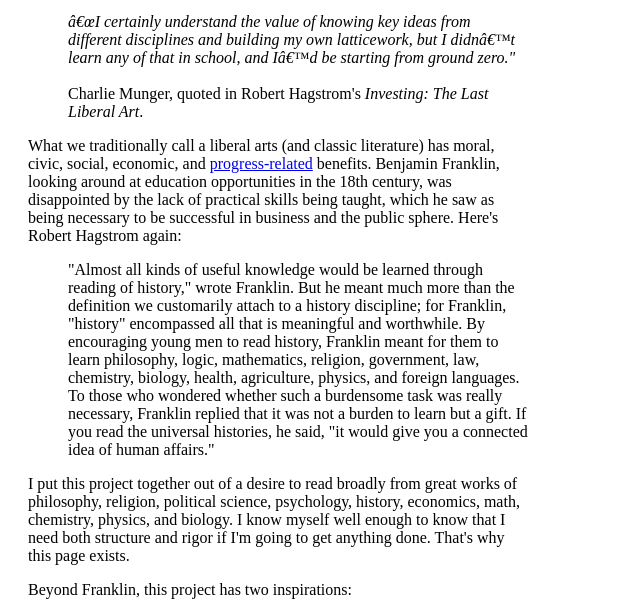
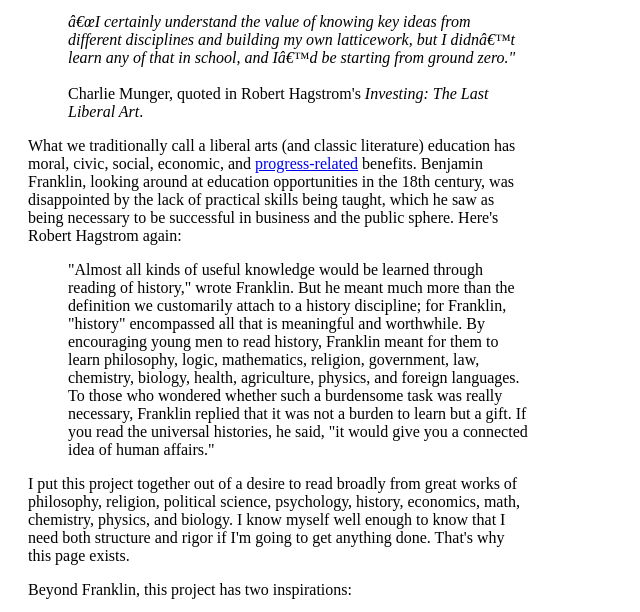
Before and after one commit to tommycollison/tommycollison.github.io, a plain HTML site: page greatbooks.html in a window 1280 px wide. Shown: the part 163-775 px from the top of the page, without its empty margins (0-640 px from the left). Drawn offline with Linux system fonts and the light colour scheme.

Commit message:
accidentally a word

```diff
--- a/greatbooks.html
+++ b/greatbooks.html
@@ -17,7 +17,7 @@
         Charlie Munger, quoted in Robert Hagstrom's <em>Investing: The Last Liberal Art</em>.</p>
 </div>
 
-<p>What we traditionally call a liberal arts (and classic literature) has moral, civic, social, economic, and <a href="https://www.theatlantic.com/science/archive/2019/07/we-need-new-science-progress/594946/">progress-related</a> benefits. Benjamin Franklin, looking around at education opportunities in the 18th century, was disappointed by the lack of practical skills being taught, which he saw as being necessary to be successful in business and the public sphere. Here's Robert Hagstrom again:</p>
+<p>What we traditionally call a liberal arts (and classic literature) education has moral, civic, social, economic, and <a href="https://www.theatlantic.com/science/archive/2019/07/we-need-new-science-progress/594946/">progress-related</a> benefits. Benjamin Franklin, looking around at education opportunities in the 18th century, was disappointed by the lack of practical skills being taught, which he saw as being necessary to be successful in business and the public sphere. Here's Robert Hagstrom again:</p>
 
 <div id="blockquote">
     "Almost all kinds of useful knowledge would be learned through reading of history," wrote Franklin. But he meant much more than the definition we customarily attach to a history discipline; for Franklin, "history" encompassed all that is meaningful and worthwhile. By encouraging young men to read history, Franklin meant for them to learn philosophy, logic, mathematics, religion, government, law, chemistry, biology, health, agriculture, physics, and foreign languages. To those who wondered whether such a burdensome task was really necessary, Franklin replied that it was not a burden to learn but a gift. If you read the universal histories, he said, "it would give you a connected idea of human affairs."
```
